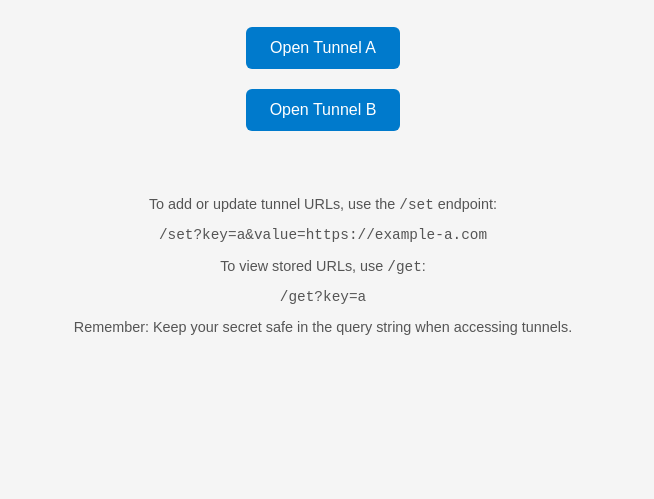
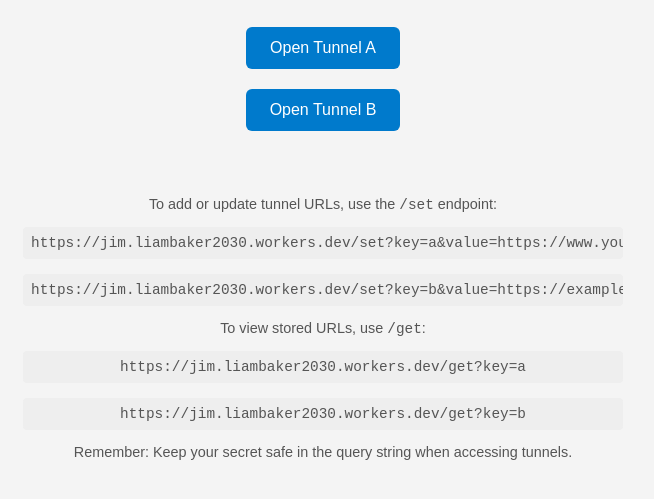
Before and after one commit to Liam-Baker12/proxy-, a plain HTML site: page index.html in a window 1280 px wide. Shown: the part 109-608 px from the top of the page, without its empty margins (317-971 px from the left). Drawn offline with Linux system fonts and the light colour scheme.

Commit message:
Update index.html

```diff
--- a/index.html
+++ b/index.html
@@ -3,11 +3,11 @@
 <head>
   <meta charset="UTF-8">
   <meta name="viewport" content="width=device-width, initial-scale=1.0">
-  <title>My Worker Proxy</title>
+  <title>My Proxy Tunnels</title>
   <style>
     body {
       font-family: Arial, sans-serif;
-      background-color: #f5f5f5;
+      background-color: #f4f4f4;
       color: #333;
       display: flex;
       flex-direction: column;
@@ -37,6 +37,12 @@
       font-size: 0.9rem;
       color: #555;
     }
+    pre {
+      background-color: #eee;
+      padding: 8px;
+      border-radius: 4px;
+      overflow-x: auto;
+    }
   </style>
 </head>
 <body>
@@ -44,15 +50,17 @@
   <h1>My Proxy Tunnels</h1>
 
   <!-- Tunnel links -->
-  <a class="button" href="https://your-worker.workers.dev/a?secret=mySuperSecret123">Open Tunnel A</a>
-  <a class="button" href="https://your-worker.workers.dev/b?secret=mySuperSecret123">Open Tunnel B</a>
+  <a class="button" href="https://jim.liambaker2030.workers.dev/a?secret=mySuperSecret123">Open Tunnel A</a>
+  <a class="button" href="https://jim.liambaker2030.workers.dev/b?secret=mySuperSecret123">Open Tunnel B</a>
 
   <!-- Optional KV management instructions -->
   <div class="instructions">
     <p>To add or update tunnel URLs, use the <code>/set</code> endpoint:</p>
-    <pre>/set?key=a&value=https://example-a.com</pre>
+    <pre>https://jim.liambaker2030.workers.dev/set?key=a&value=https://www.youtube.com</pre>
+    <pre>https://jim.liambaker2030.workers.dev/set?key=b&value=https://example.com</pre>
     <p>To view stored URLs, use <code>/get</code>:</p>
-    <pre>/get?key=a</pre>
+    <pre>https://jim.liambaker2030.workers.dev/get?key=a</pre>
+    <pre>https://jim.liambaker2030.workers.dev/get?key=b</pre>
     <p>Remember: Keep your secret safe in the query string when accessing tunnels.</p>
   </div>
 
```
